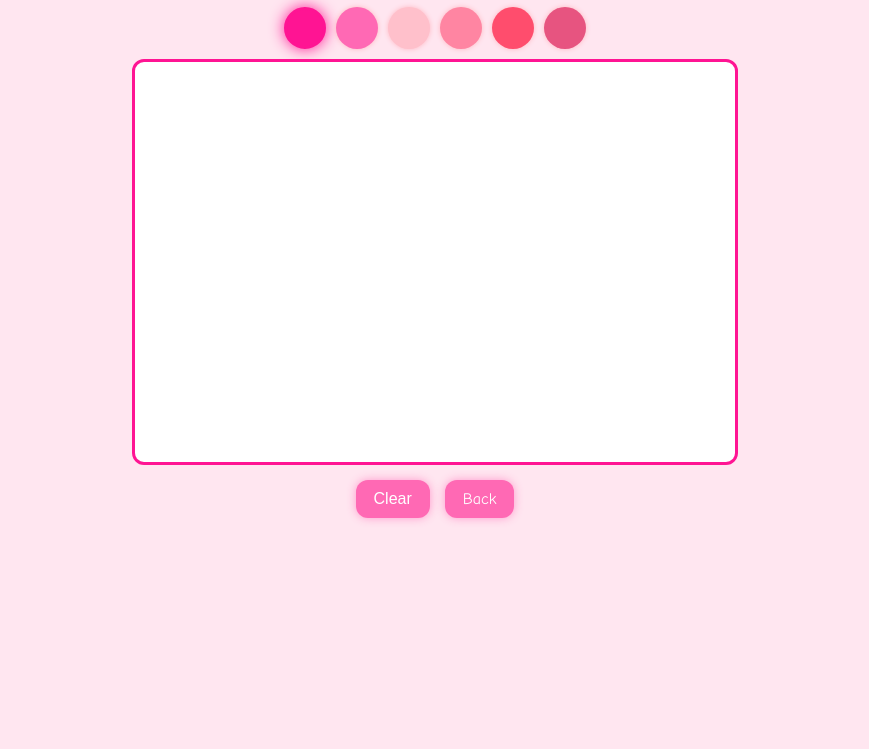
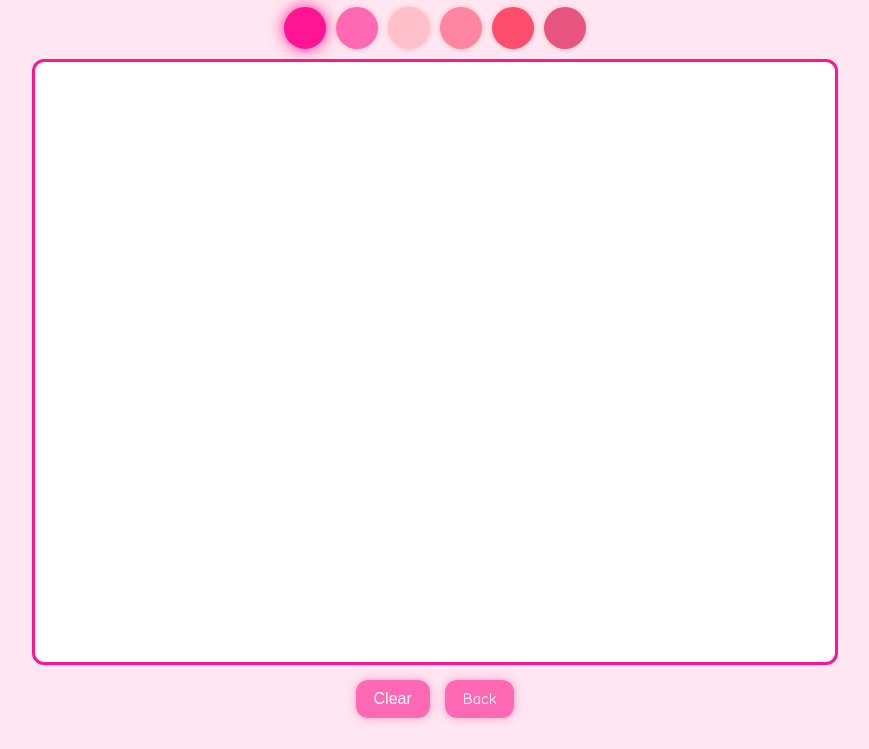
Before and after one commit to UsmanKhld/5-year, a plain HTML site: page games/draw-us.html in a window 1280 px wide. Shown: the part 51-800 px from the top of the page, without its empty margins (205-1074 px from the left). Drawn offline with Linux system fonts and the light colour scheme.

Commit message:
bigger canvas

```diff
--- a/games/draw-us.html
+++ b/games/draw-us.html
@@ -70,7 +70,7 @@
 
 <div id="palette"></div>
 
-<canvas id="canvas" width="600" height="400"></canvas>
+<canvas id="canvas" width="800" height="600"></canvas>
 
 <div id="buttons">
   <button id="clearBtn">Clear</button>
```
